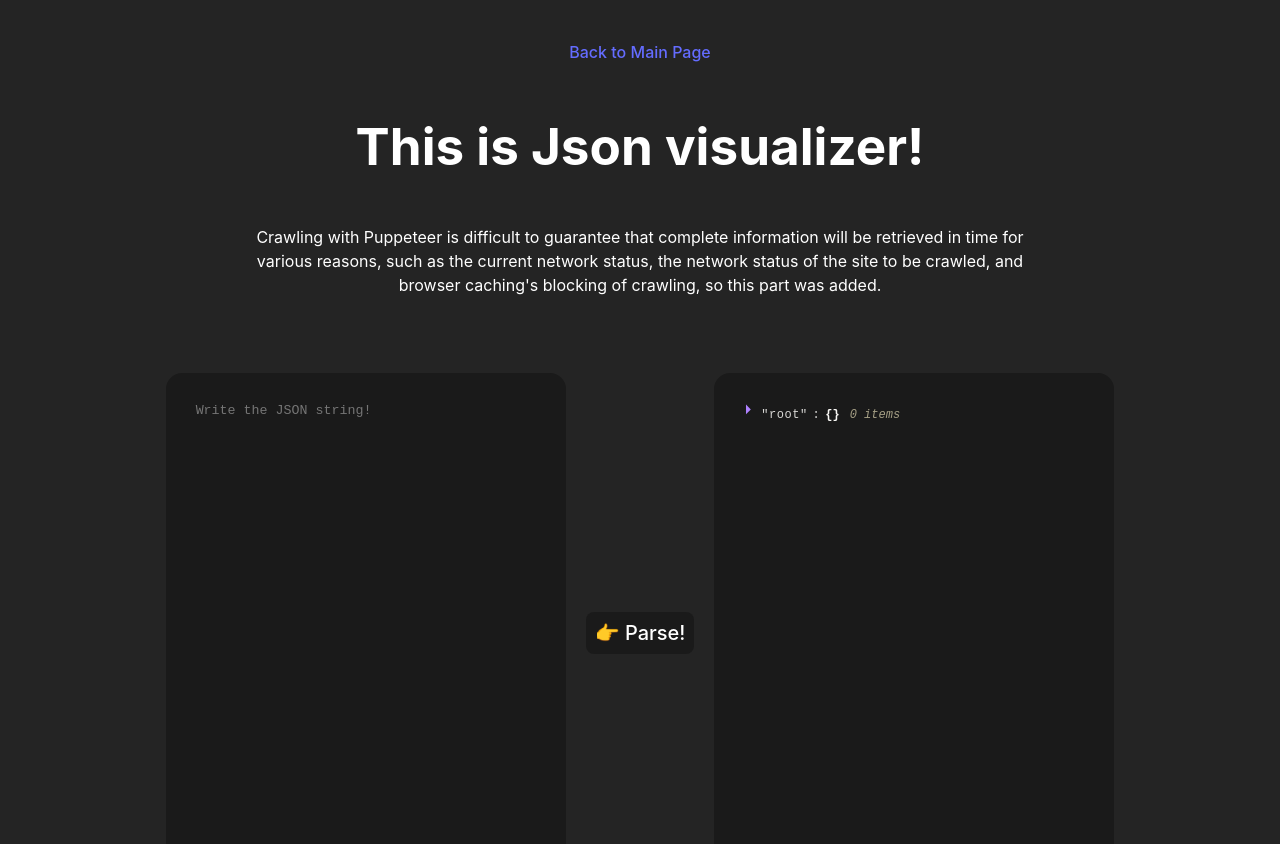
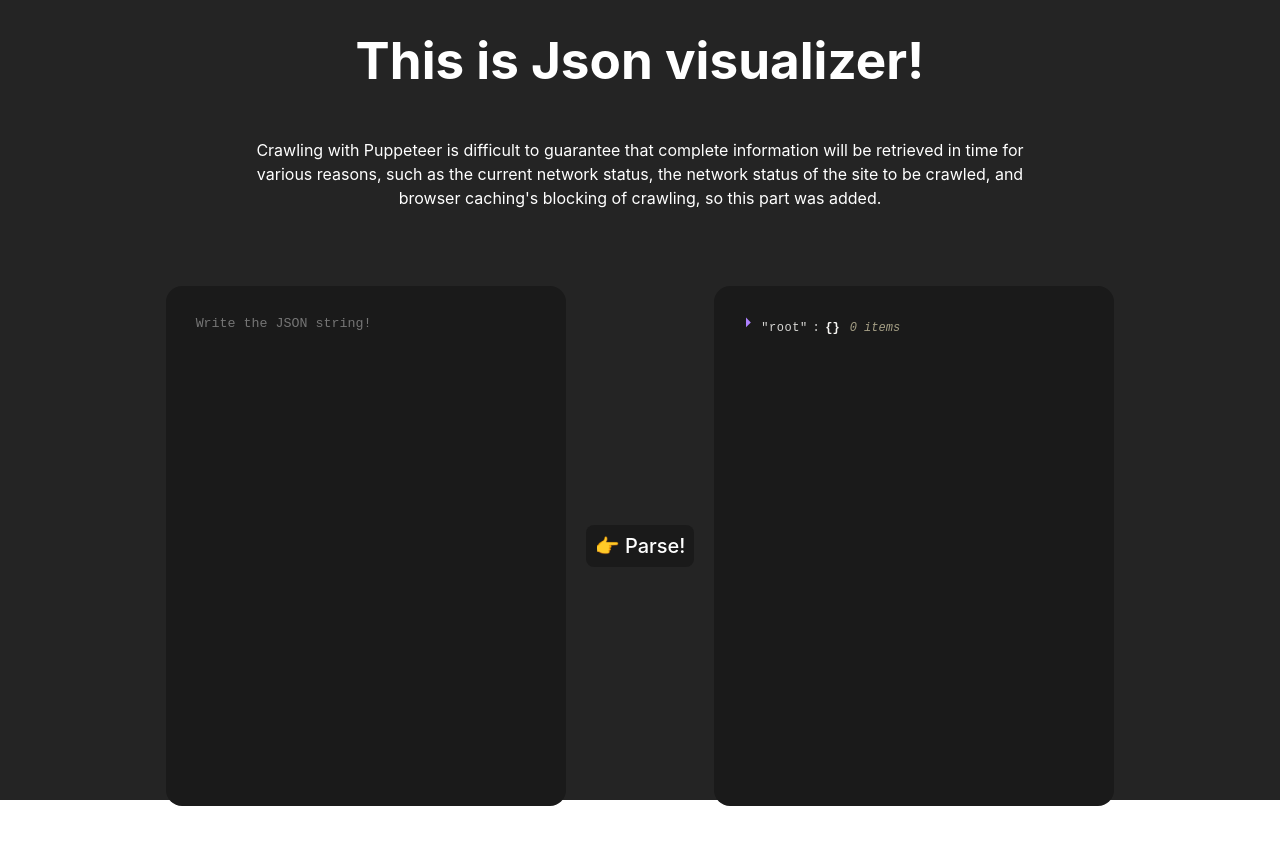
Before and after one commit to sleeep23/DevTagBot, a React (Vite) app in the folder client/: page /json-visualizer in a window 1280 px wide. Shown: the top 844 px of the page. Built offline with nearby package versions, Linux system fonts and the light colour scheme.

Commit message:
:wrench: again

```diff
--- a/client/src/Components/json-visualizer/JsonVisualizer.tsx
+++ b/client/src/Components/json-visualizer/JsonVisualizer.tsx
@@ -8,7 +8,7 @@ const ContentWrapper = styled.div`
   background-color: #242424;
   padding: 40px;
   width: 100%;
-  height: fit-content;
+  height: 100vh;
   display: flex;
   flex-direction: column;
   align-items: center;
```
